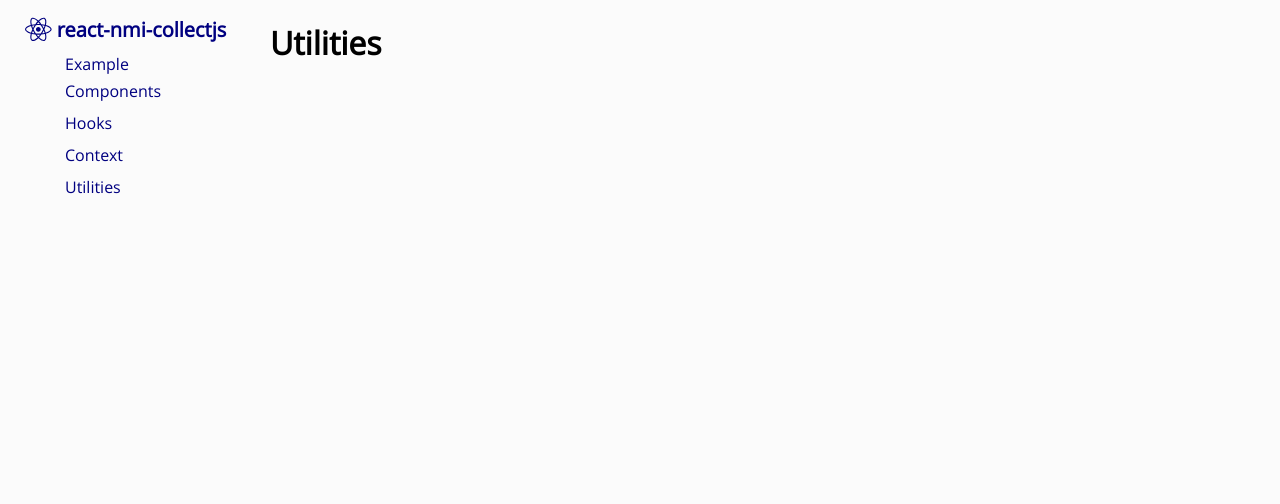
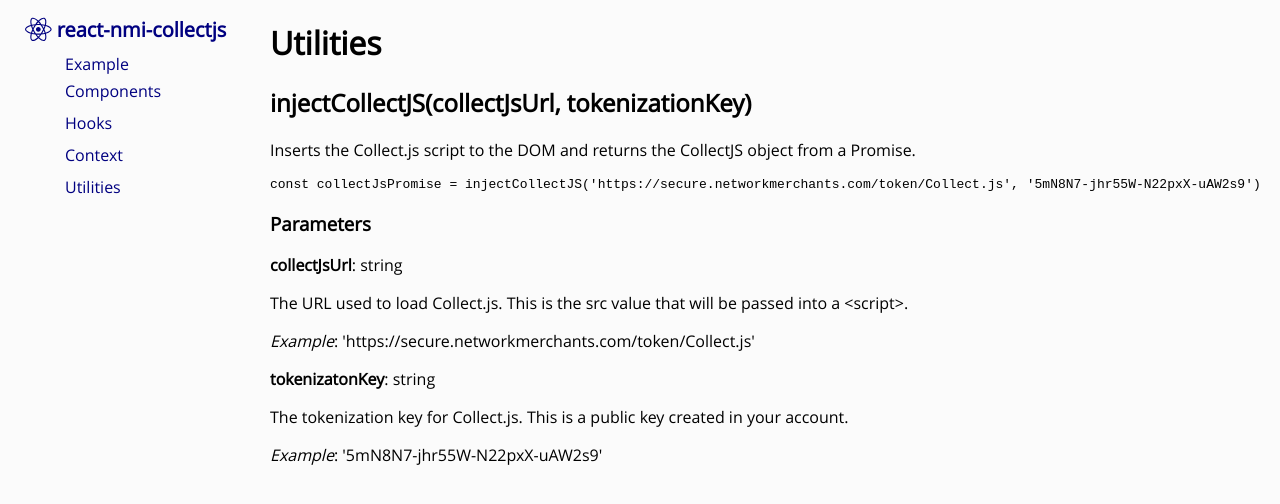
Before and after one commit to lydiagoulding/lydiagoulding.github.io, a React (Create React App) app: page /react-nmi-collectjs/utilities in a window 1280 px wide. Shown: the top 504 px of the page. Built offline with nearby package versions, Linux system fonts and the light colour scheme.

Commit message:
Implement utilities page

```diff
--- a/src/UtiliitesPage.js
+++ b/src/UtiliitesPage.js
@@ -1,5 +1,40 @@
 export default function UtilitiesPage() {
     return (<>
         <h1>Utilities</h1>
+
+        <h2>injectCollectJS(collectJsUrl, tokenizationKey)</h2>
+        <p>
+            Inserts the Collect.js script to the DOM and returns the CollectJS object from a Promise.
+        </p>
+
+        <div>
+            <code>
+                <pre>
+                    const collectJsPromise = injectCollectJS('https://secure.networkmerchants.com/token/Collect.js', '5mN8N7-jhr55W-N22pxX-uAW2s9')
+                </pre>
+            </code>
+        </div>
+
+        <h3>Parameters</h3>
+
+        <strong>collectJsUrl</strong>: string
+
+        <p>
+            The URL used to load Collect.js. This is the src value that will be passed into a &lt;script&gt;.
+        </p>
+
+        <p>
+            <i>Example</i>: 'https://secure.networkmerchants.com/token/Collect.js'
+        </p>
+
+        <strong>tokenizatonKey</strong>: string
+
+        <p>
+            The tokenization key for Collect.js. This is a public key created in your account.
+        </p>
+
+        <p>
+            <i>Example</i>: '5mN8N7-jhr55W-N22pxX-uAW2s9'
+        </p>
     </>)
 }
```
